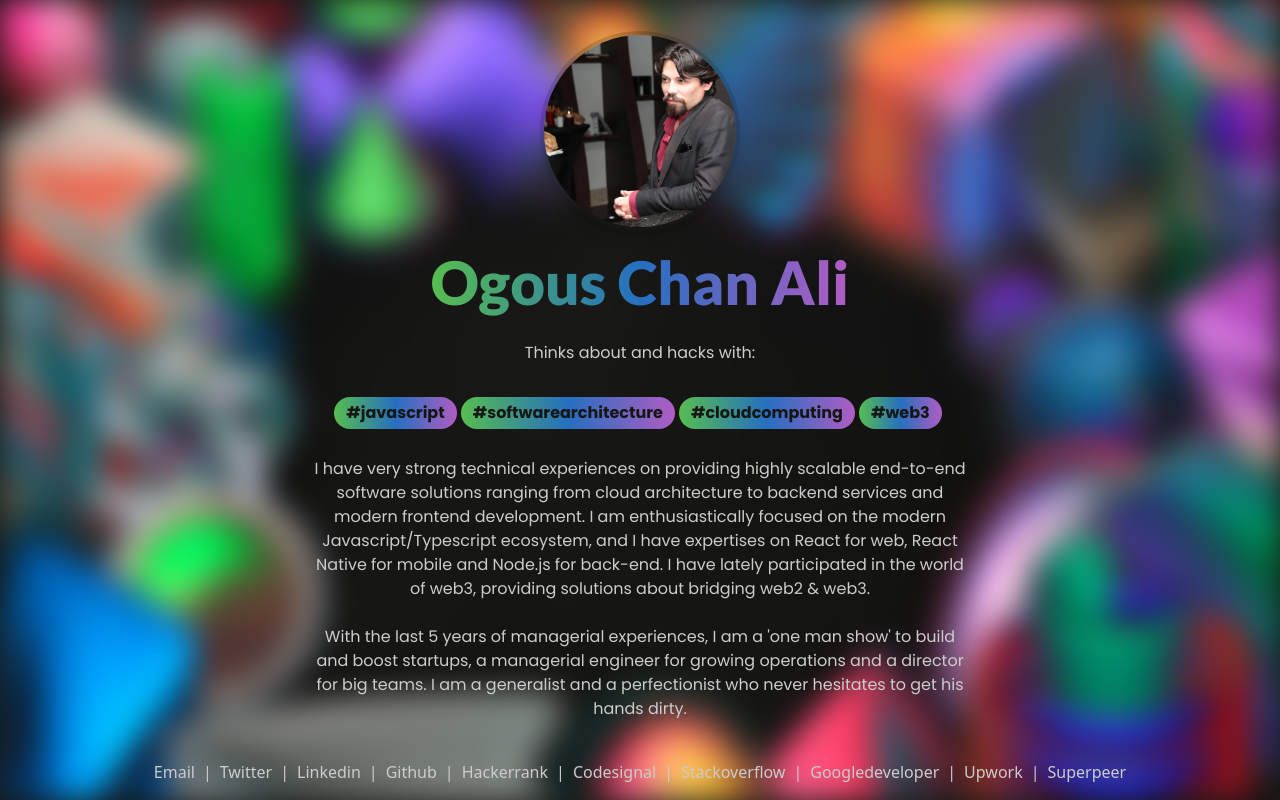
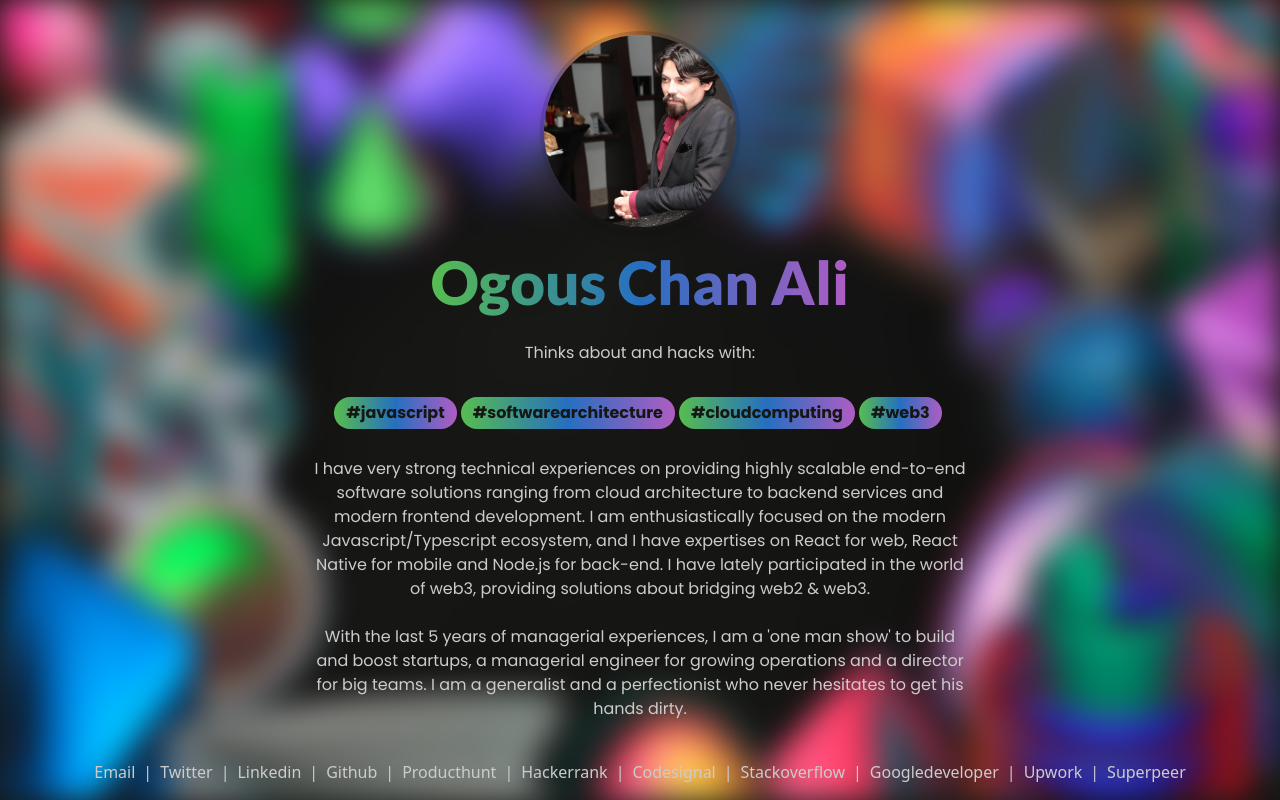
Before and after one commit to ogous/ogous-chan-ali, a Next.js app: page / in a window 1280 px wide. Built offline with nearby package versions, Linux system fonts and the light colour scheme.

Commit message:
chore: add producthunt profile

```diff
--- a/app/page.tsx
+++ b/app/page.tsx
@@ -22,6 +22,10 @@ export default function HomePage() {
     {
       link: 'https://github.com/ogous',
       slug: 'github'
+    },
+    {
+      link: 'https://www.producthunt.com/@oguzhan_ali',
+      slug: 'producthunt'
     },
     {
       link: 'https://www.hackerrank.com/oguzxan_ali',
```
